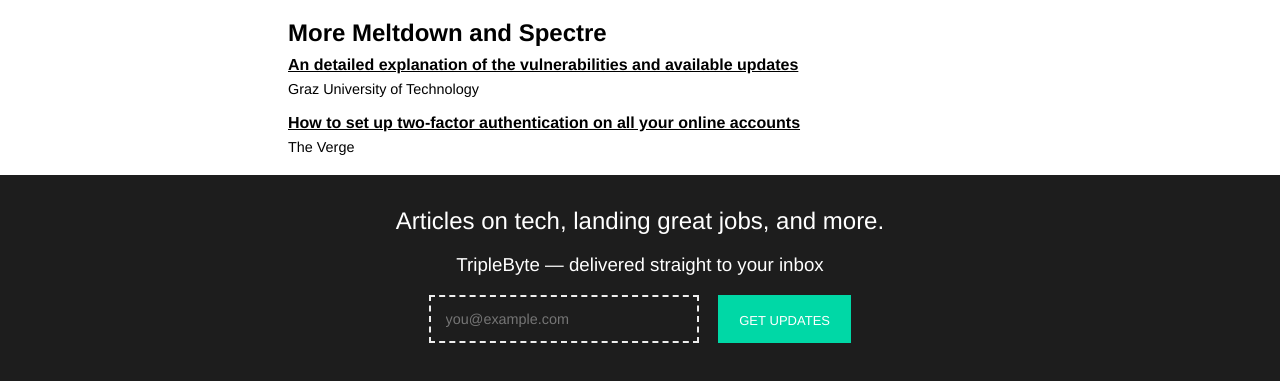
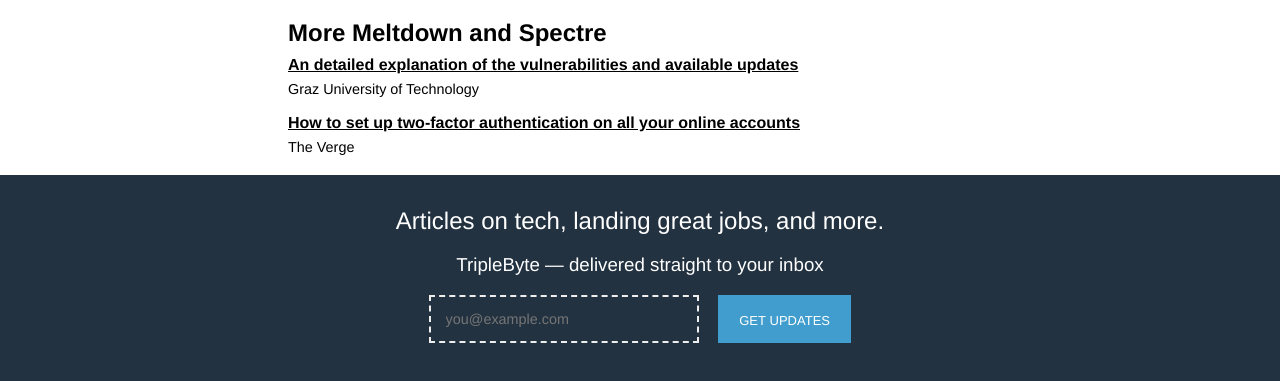
Before and after one commit to GirlBossRush/demos, a website: page docs/meltdown-spectre/index.html in a window 1280 px wide. Shown: the part 2878-3259 px from the top of the page. Drawn offline with Linux system fonts and the light colour scheme; a web font is replaced by a local one.

Commit message:
Touch up colors.

```diff
--- a/docs/meltdown-spectre/index.css
+++ b/docs/meltdown-spectre/index.css
@@ -271,7 +271,7 @@
 }
 
 .article-footer {
-  background: #1d1d1d;
+  background: #233240;
   color: white;
   display: flex;
   flex-flow: column;
@@ -306,7 +306,7 @@
 .article-footer .button {
   flex: 0 0 auto;
   border: none;
-  background: #00d8a6;
+  background: #409dcd;
   color: white;
   font-weight: 500;
   font-family: inherit;
```
